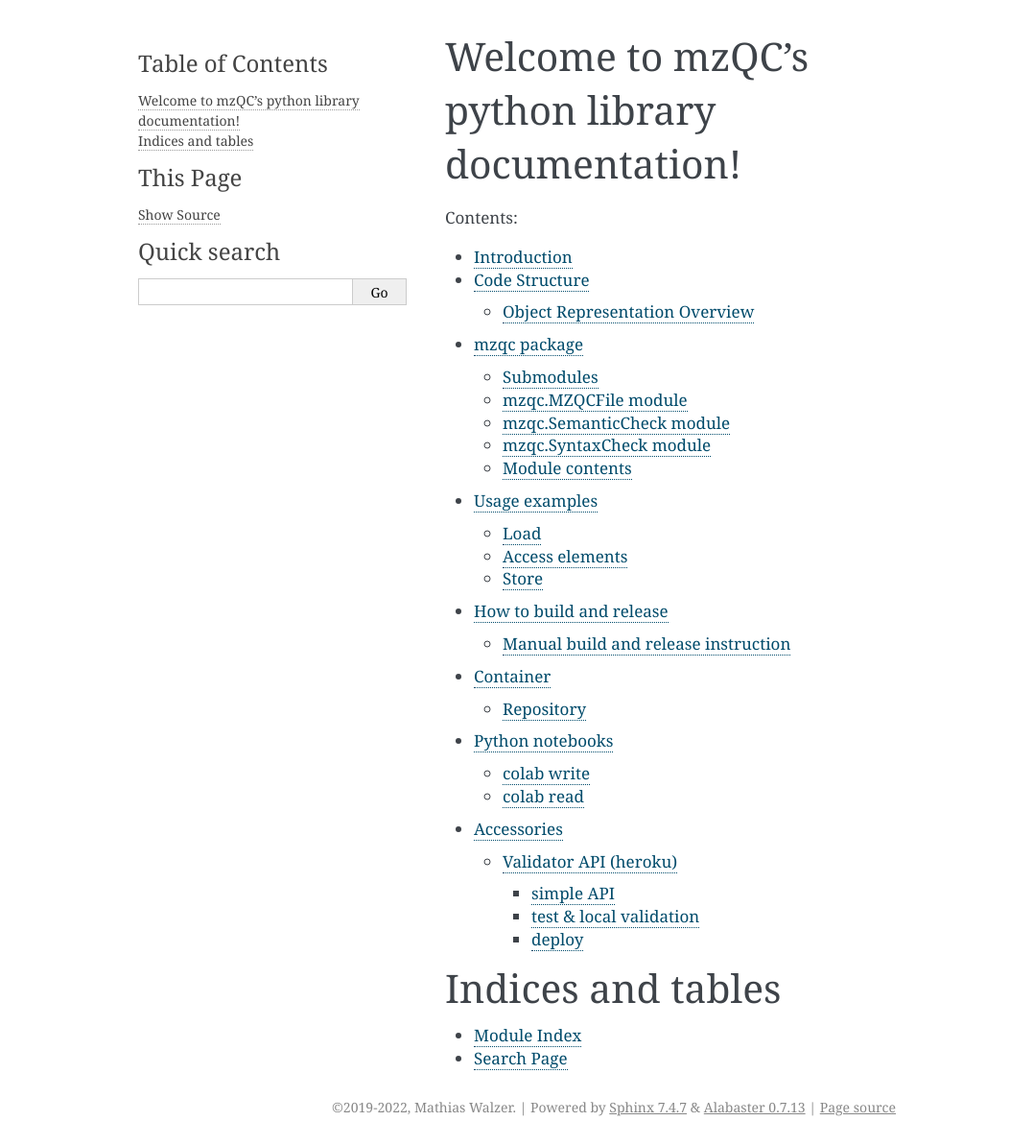
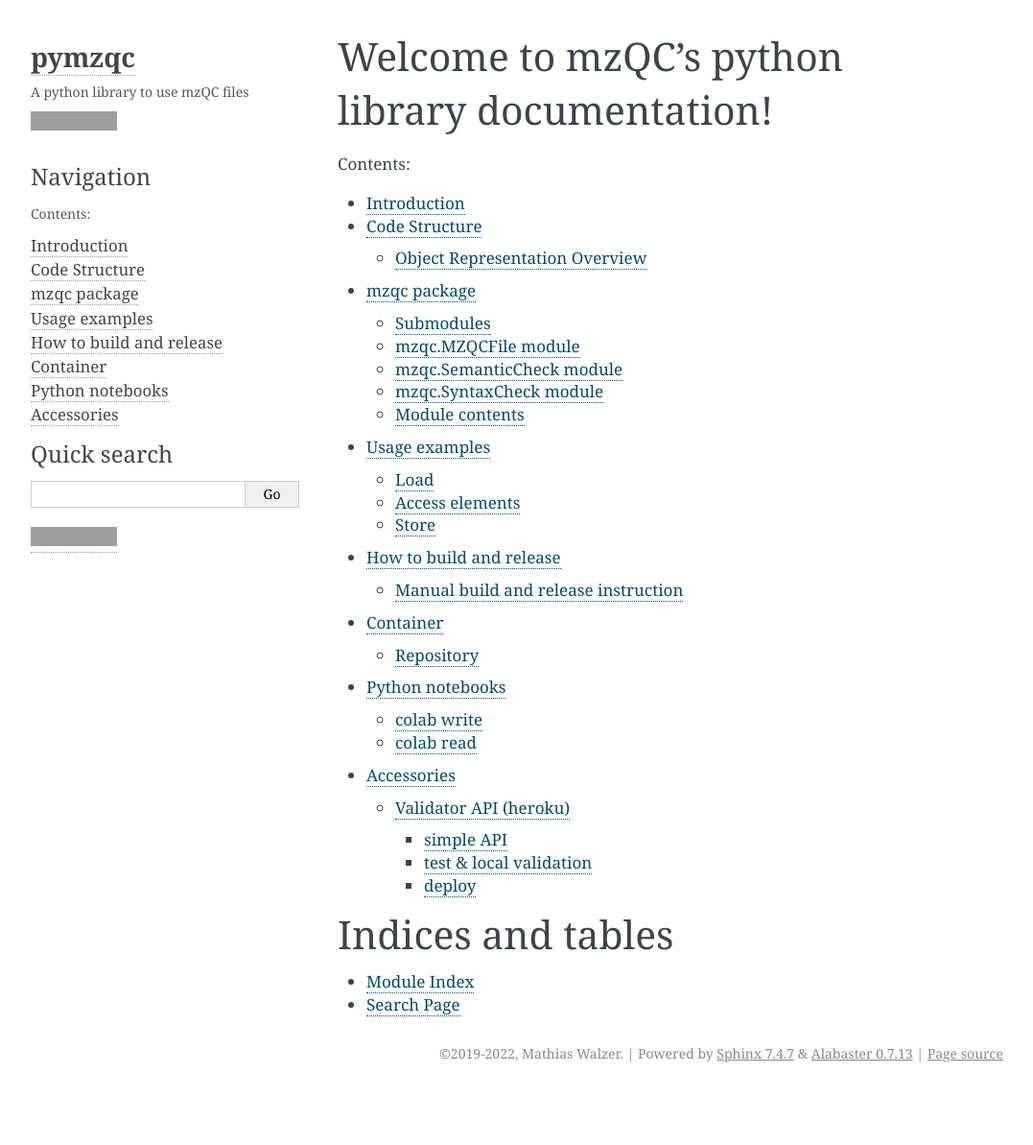
Before and after one commit to MS-Quality-Hub/pymzqc, a Sphinx documentation site: the page built from doc/source/index.rst, in a window 1280 px wide. Shown: the whole page at 96% size, without its empty margins (106-1183 px from the left). Built offline with Sphinx 7.4.7, drawn with Linux system fonts in a browser that asks for light colours; after the commit the page ends 1137 px from its top, so only the background shows below that; grey boxes are pictures that could not be loaded.

Commit message:
trying to add a pypi badge in sphinx

```diff
--- /dev/null
+++ b/doc/source/_templates/pypibadge.html
@@ -0,0 +1,5 @@
+<p>
+    <h2 class='logo'>
+        <a href="https://pypi.com/project/pymzqc"><img src="https://badgen.net/pypi/v/pymzqc/" alt="PyPi version"></a>
+    </h2>
+</p>
--- a/doc/source/conf.py
+++ b/doc/source/conf.py
@@ -48,8 +48,19 @@ exclude_patterns = []
 #
 html_theme = 'alabaster'
 html_theme_options = {
+    "description": "A python library to use mzQC files",
     'github_repo': 'pymzqc',
     'github_user': 'MS-Quality-hub',
-    'page_width': '800px',
+    'page_width': '1024px',
     'sidebar_width': '300px;',
 }
+
+html_sidebars = {
+        '**': [# located at _templates/
+                'about.html',
+                'navigation.html',
+                'relations.html',
+                'searchbox.html',
+                'pypibadge.html',
+            ]
+        } # [![PyPi version](https://badgen.net/pypi/v/pymzqc/)](https://pypi.com/project/pymzqc)
```
